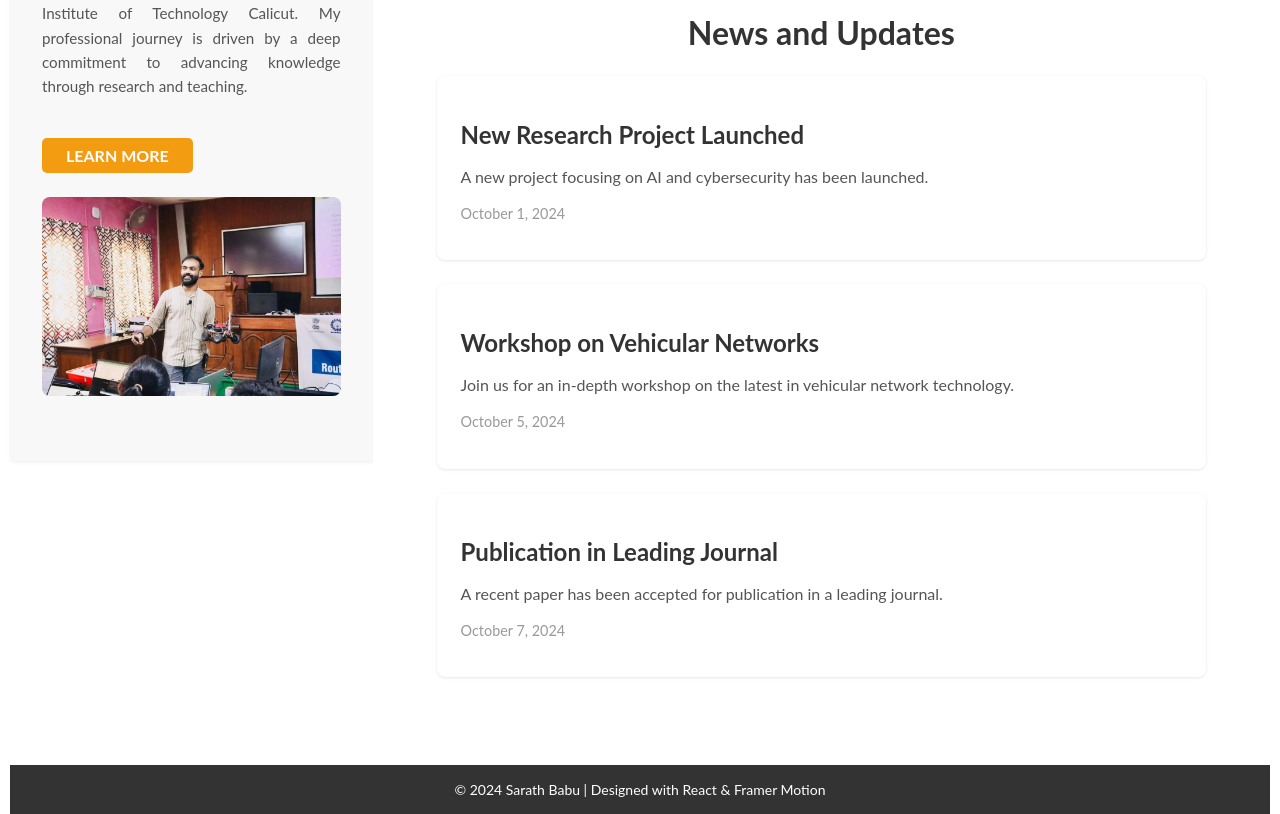
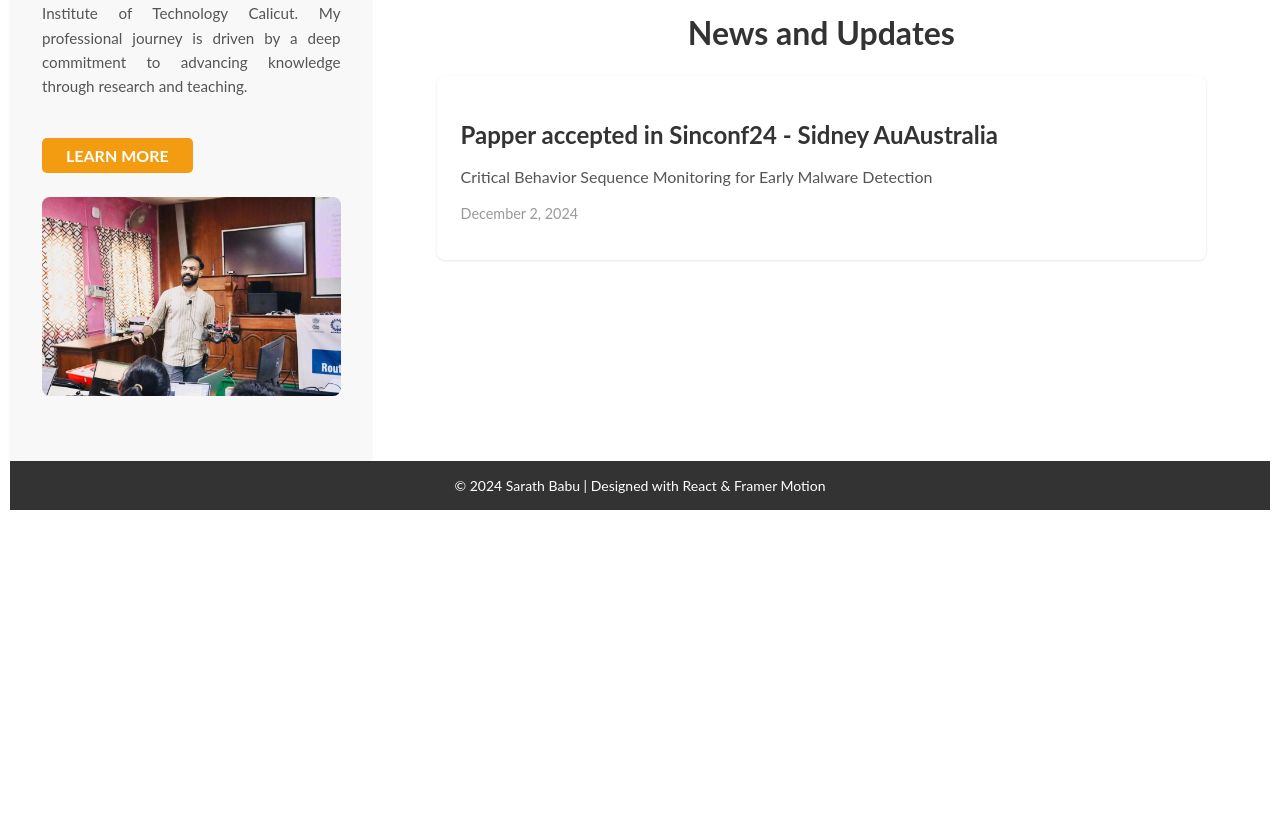
Before and after one commit to SarathBabu0410/personal-wesite, a React (Create React App) app: page / in a window 1280 px wide. Shown: the part 487-1301 px from the top of the page. After the commit the page ends 997 px from the top, so only its background shows below. Built offline with nearby package versions, Linux system fonts and the light colour scheme.

Commit message:
Your commit

```diff
--- a/src/components/NewsAndUpdates.js
+++ b/src/components/NewsAndUpdates.js
@@ -85,20 +85,20 @@ const NewsDate = styled.p`
 
 // Sample news items
 const newsItems = [
+  // {
+  //   title: "New Research Project Launched",
+  //   description: "A new project focusing on AI and cybersecurity has been launched.",
+  //   date: "October 1, 2024",
+  // },
+  // {
+  //   title: "Workshop on Vehicular Networks",
+  //   description: "Join us for an in-depth workshop on the latest in vehicular network technology.",
+  //   date: "October 5, 2024",
+  // },
   {
-    title: "New Research Project Launched",
-    description: "A new project focusing on AI and cybersecurity has been launched.",
-    date: "October 1, 2024",
-  },
-  {
-    title: "Workshop on Vehicular Networks",
-    description: "Join us for an in-depth workshop on the latest in vehicular network technology.",
-    date: "October 5, 2024",
-  },
-  {
-    title: "Publication in Leading Journal",
-    description: "A recent paper has been accepted for publication in a leading journal.",
-    date: "October 7, 2024",
+    title: "Papper accepted in Sinconf24 - Sidney AuAustralia",
+    description: "Critical Behavior Sequence Monitoring for Early Malware Detection",
+    date: "December 2, 2024",
   },
 ];
 
```
